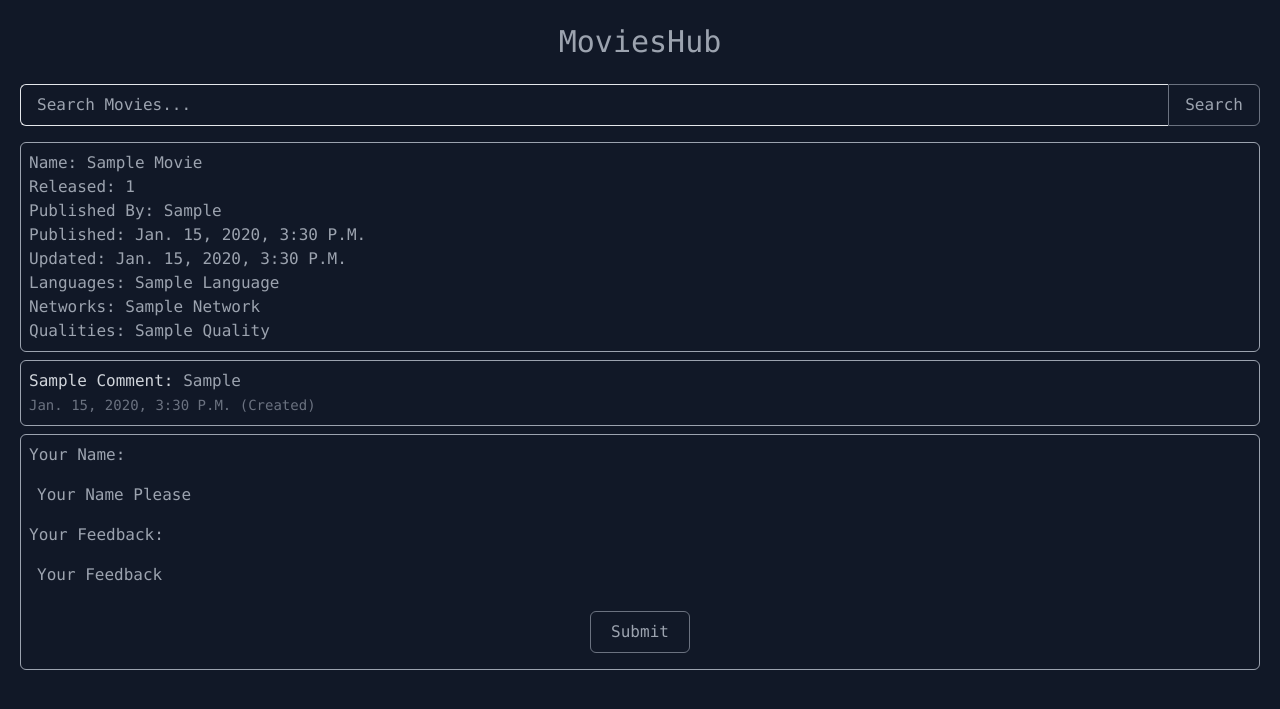
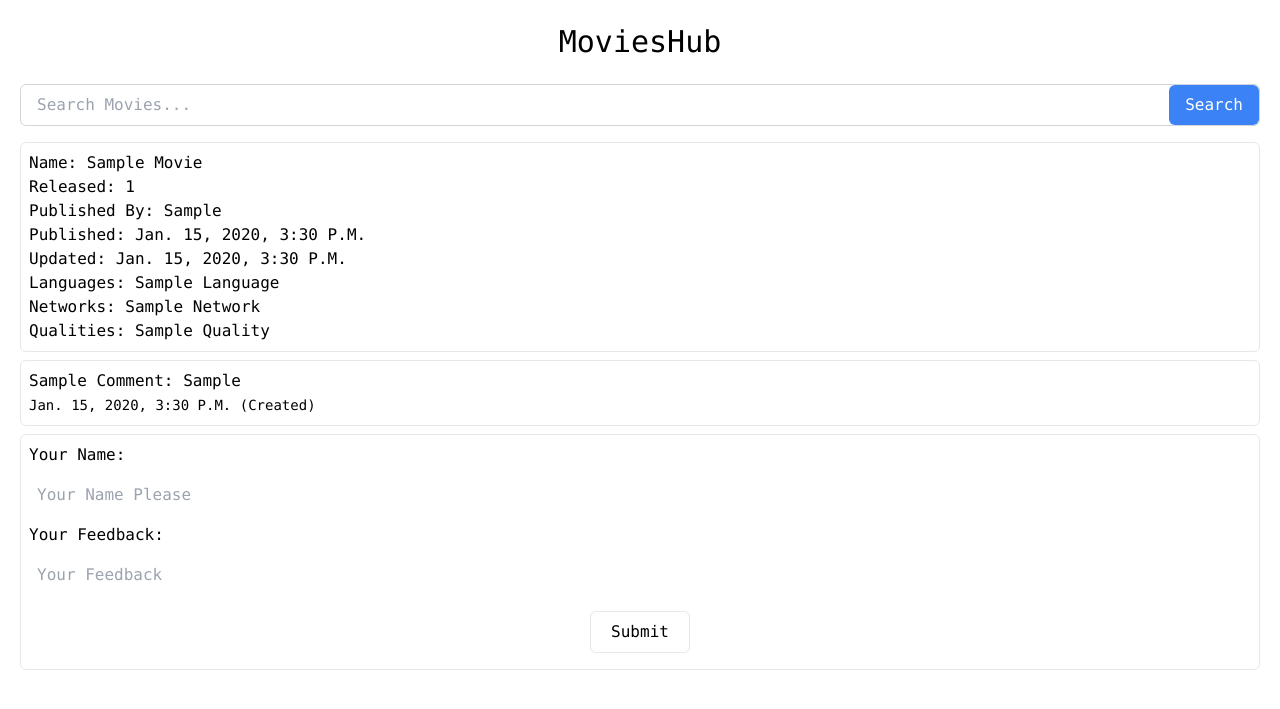
Before and after one commit to AbhishekUnOfficial/MoviesHub, a Django app: a page that uses templates/core/base.html in a window 1280 px wide. Shown: the top 709 px of the page. Run offline with Django 4.2, Linux system fonts and the light colour scheme; tables that the repository leaves empty hold one stand-in row (values such as "Sample post"); some libraries are stand-ins or nearby versions.

Commit message:
normal update

```diff
--- a/templates/core/base.html
+++ b/templates/core/base.html
@@ -13,7 +13,7 @@
               rel="stylesheet">
         {% tailwind_css %}
     </head>
-    <body class="bg-gray-900 text-gray-400 border-gray-400 outline-gray-100">
+    <body class="">
         {% block content %}{% endblock %}
     </body>
 </html>
--- a/templates/core/movie_detail.html
+++ b/templates/core/movie_detail.html
@@ -2,7 +2,7 @@
 {% block content %}
     {% include "core/navbar.html" %}
     <!-- description -->
-    <div class="mx-5 font-mono my-2 border border-gray-400 capitalize rounded-md p-2">
+    <div class="mx-5 font-mono my-2 border capitalize rounded-md p-2">
         <p>Name: {{ movie.title }}</p>
         <p>Released: {{ movie.released }}</p>
         <div>published by: {{ movie.user }}</div>
@@ -13,14 +13,14 @@
         <p>qualities: {{ movie.qualities }}</p>
     </div>
     <!-- users' comments -->
-    <div class="mx-5 my-2 p-2 border border-gray-400 rounded-md capitalize font-mono">
+    <div class="mx-5 my-2 p-2 border rounded-md capitalize font-mono">
         {% if not movie.comments.all %}
             <p class="font-mono">No comments yet...</p>
         {% else %}
             {% for comment in movie.comments.all %}
-                <span class="text-gray-300">{{ comment.name }}:</span> <span>{{ comment.feedback }}</span>
+                <span class="">{{ comment.name }}:</span> <span>{{ comment.feedback }}</span>
                 <br>
-                <span class="text-sm text-gray-500">
+                <span class="text-sm">
                     {% if comment.created != comment.updated %}
                         {{ comment.updated }} (updated)
                     {% else %}
@@ -32,20 +32,20 @@
         {% endif %}
     </div>
     <!-- comment form -->
-    <div class="mx-5 my-2 p-2 border border-gray-400 font-mono capitalize rounded-md">
+    <div class="mx-5 my-2 p-2 border font-mono capitalize rounded-md">
         <form method="post">
             <label for="name">Your name:</label>
-            <input class="bg-transparent capitalize rounded-md p-2 my-2 block w-full outline-none focus:ring-gray-500 active:border-gray-500"
+            <input class="bg-transparent capitalize rounded-md p-2 my-2 block w-full"
                    type="text"
                    name="name"
                    placeholder="Your name please">
             <label for="feedback">Your feedback:</label>
-            <input class="bg-transparent capitalize rounded-md p-2 my-2 block w-full outline-none focus:ring-gray-500 active:border-gray-500"
+            <input class="bg-transparent capitalize rounded-md p-2 my-2 block w-full"
                    type="text"
                    name="feedback"
                    placeholder="Your feedback">
             <div class="text-center">
-                <input class="border text-center py-2 px-5 my-2 rounded-md border-gray-500"
+                <input class="border text-center py-2 px-5 my-2 rounded-md"
                        type="submit"
                        value="Submit">
             </div>
--- a/templates/core/navbar.html
+++ b/templates/core/navbar.html
@@ -1,16 +1,16 @@
-<div class="text-gray-400 font-mono placeholder-gray-400">
+<div class="font-mono">
   <div class="flex my-4 mx-5">
-    <h2 class=" w-full text-center py-2 rounded-md text-3xl">
+    <h2 class=" w-full text-center py-2 text-3xl">
       <a href="{% url 'all-movies' %}">MoviesHub</a>
     </h2>
   </div>
 
   <form action="{% url 'search-movie' %}" method="post">
     {% csrf_token %}
-    <div class="flex mb-4 mx-5 rounded-md">
-      <input class="flex-auto focus:outline-none bg-transparent border border-r-0 rounded-l-md py-2 px-4" type="text"
-        name="searched" placeholder="Search Movies..." />
-      <button class="flex-none border-gray-500 bg-transparent border rounded-r-md py-2 px-4" type="submit">
+    <div class="flex mb-4 mx-5 rounded-md border border-gray-300">
+      <input class="flex-auto py-2 px-4 border-none rounded-md" type="text" name="searched"
+        placeholder="Search Movies..." />
+      <button class="flex-none py-2 px-4 rounded-md bg-blue-500 text-white" type="submit">
         Search
       </button>
     </div>
```
